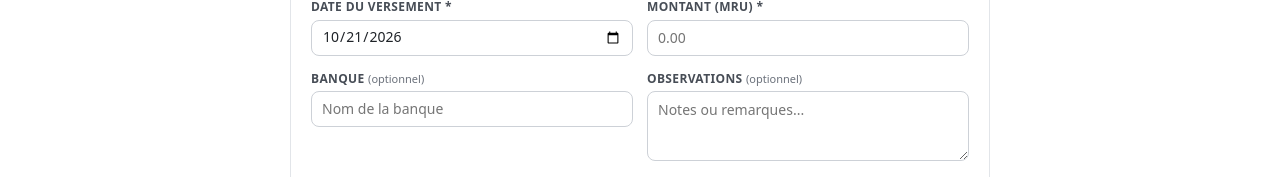
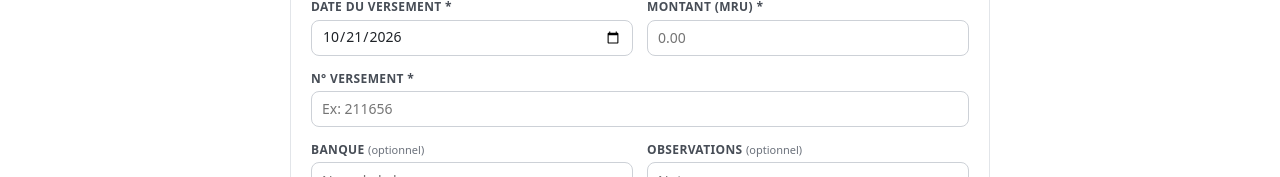
Before and after one commit to MamiyaMegueye/versements-snde, a React (Vite) app: page /saisie in a window 1280 px wide. Shown: the part 249-426 px from the top of the page. Built offline with nearby package versions, Linux system fonts and the light colour scheme; no server answers; sample sign-in values are in the browser's storage.

Commit message:
Ajout champ numero versement

```diff
--- a/src/pages/Admin.jsx
+++ b/src/pages/Admin.jsx
@@ -146,6 +146,7 @@ export default function Admin() {
                   <th>Centre</th>
                   <th>Date</th>
                   <th>Montant</th>
+                  <th>N° Versement</th>
                   <th>Banque</th>
                   <th>Observations</th>
                   <th>Saisi par</th>
@@ -154,7 +155,7 @@ export default function Admin() {
               </thead>
               <tbody>
                 {versements.data.length === 0 && (
-                  <tr><td colSpan="7" className="text-center" style={{ padding: 40, color: 'var(--gray-500)' }}>
+                  <tr><td colSpan="8" className="text-center" style={{ padding: 40, color: 'var(--gray-500)' }}>
                     Aucun versement trouvé
                   </td></tr>
                 )}
@@ -163,6 +164,7 @@ export default function Admin() {
                     <td><strong>{v.centre_nom}</strong></td>
                     <td>{v.date_versement}</td>
                     <td className="montant">{formatMontant(v.montant)}</td>
+                    <td>{v.numero_versement || '—'}</td>
                     <td>{v.banque || '—'}</td>
                     <td>{v.observations || '—'}</td>
                     <td>{v.saisi_par_nom || '—'}</td>
--- a/src/pages/Saisie.jsx
+++ b/src/pages/Saisie.jsx
@@ -7,6 +7,7 @@ export default function Saisie() {
     centre_id: '',
     date_versement: new Date().toISOString().split('T')[0],
     montant: '',
+    numero_versement: '',
     banque: '',
     observations: '',
   })
@@ -57,6 +58,7 @@ export default function Saisie() {
     fd.append('centre_id', form.centre_id)
     fd.append('date_versement', form.date_versement)
     fd.append('montant', form.montant)
+    fd.append('numero_versement', form.numero_versement)
     fd.append('banque', form.banque)
     fd.append('observations', form.observations)
     if (image) fd.append('image', image)
@@ -68,6 +70,7 @@ export default function Saisie() {
         centre_id: '',
         date_versement: new Date().toISOString().split('T')[0],
         montant: '',
+        numero_versement: '',
         banque: '',
         observations: '',
       })
@@ -114,6 +117,13 @@ export default function Saisie() {
             </div>
           </div>
 
+          <div className="form-group">
+            <label>N° Versement *</label>
+            <input type="text" name="numero_versement" className="form-control"
+              value={form.numero_versement} onChange={handleChange} required
+              placeholder="Ex: 211656" />
+          </div>
+
           <div className="form-row">
             <div className="form-group">
               <label>Banque <span className="optional-tag">(optionnel)</span></label>
```
Also changed, not shown: 1 other file (tests, documents, lock files or other folders).
